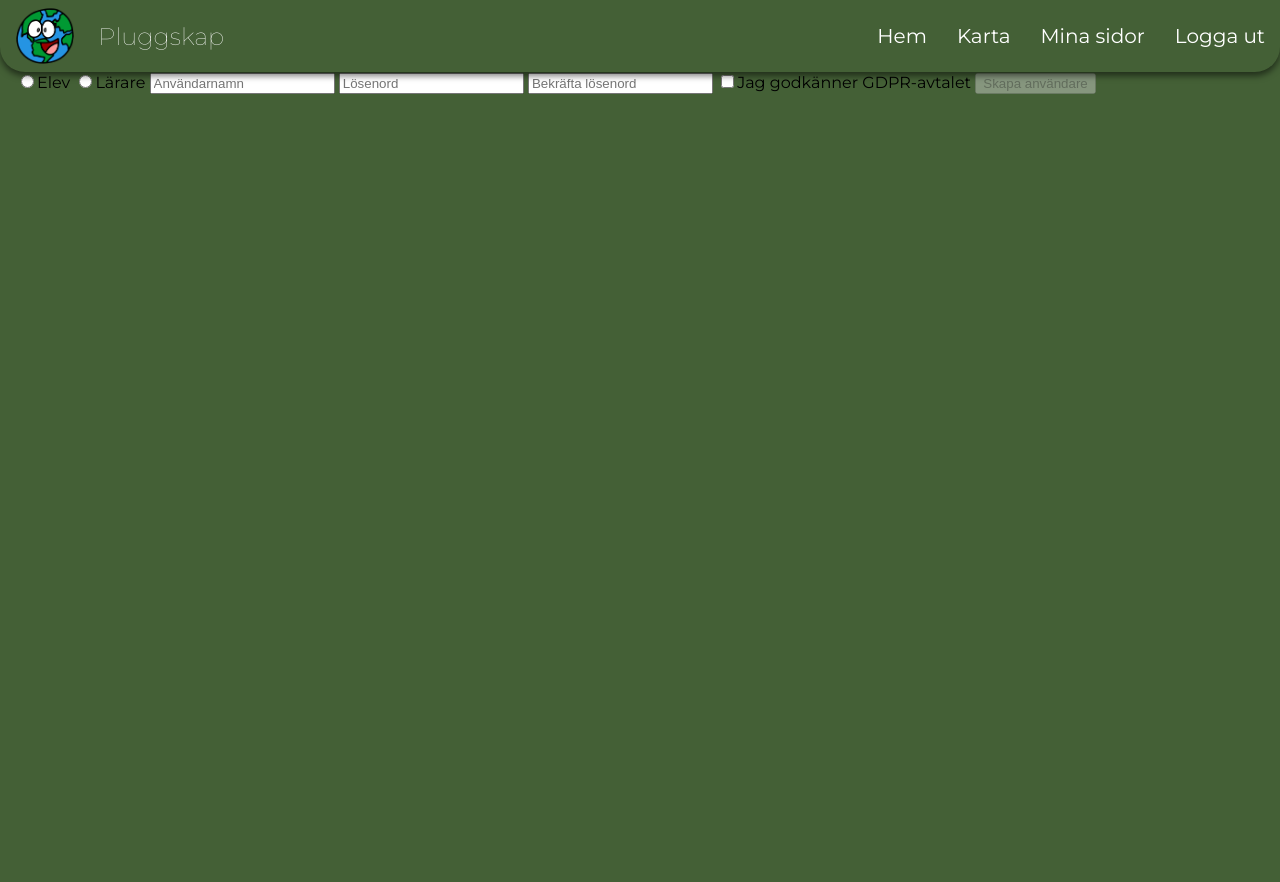
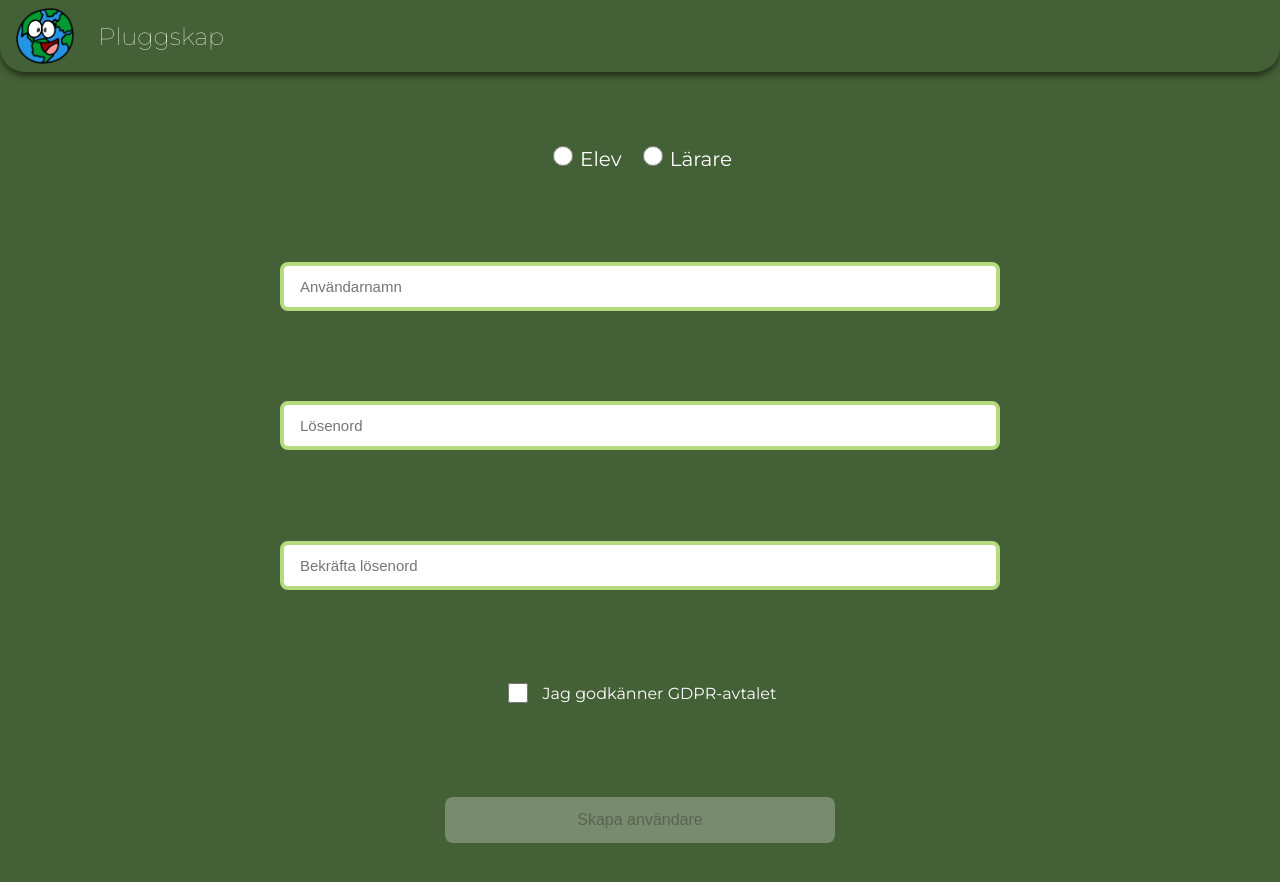
Before and after one commit to annabackegren/pluggskap, a website: page Public/HTML/register.html in a window 1280 px wide. Before the commit the page ends 800 px from the top, so only its background shows below. Drawn offline with Linux system fonts and the light colour scheme; a web font is replaced by a local one.

Commit message:
Fixat css för inlogg och registrering

```diff
--- /dev/null
+++ b/Public/CSS/login.css
@@ -0,0 +1,56 @@
+.nav-right {
+  display: none;
+}
+
+#loginform {
+  height: 842px;
+  width: 100%;
+  max-width: 768px;
+  margin: 0 auto;
+  display: flex;
+  flex-direction: column;
+  align-items: center;
+  gap: 18px;
+  padding: 16px 12px;
+  margin-top: 40px;
+}
+
+#username, #password {
+  width: 100%;
+  max-width: 390px;
+  padding: 12px 16px;
+  border: 4px solid #b6da7e;
+  border-radius: 8px;
+  font-size: 15px;
+  outline: none;
+}
+
+#username:focus, #password:focus {
+  border-color: #a68ec1;
+}
+
+#loginbtn {
+  width: 100%;
+  max-width: 390px;
+  font-size: 16px;
+  display: block;
+  margin: 0 auto;
+  background-color: #b6da7e;
+  color: black;
+  text-align: center;
+  height: 50px;
+  box-shadow: 0px 4px 6px rgba(0, 0, 0, 0.5);
+  border: none;
+  border-radius: 6px;
+  transition: transform 0.2s ease;
+  margin-top: 20px;
+}
+
+#loginbtn:hover {
+  cursor: pointer;
+  transform: scale(1.1);
+}
+
+#loginerror {
+  color: white;
+}
--- /dev/null
+++ b/Public/CSS/register.css
@@ -0,0 +1,129 @@
+.nav-right {
+  display: none;
+}
+
+#userinfo {
+  height: 842px;
+  width: 100%;
+  max-width: 768px;
+  margin: 0 auto;
+  display: flex;
+  flex-wrap: wrap;
+  justify-content: center;
+  align-items: center;
+  gap: 12px;
+  padding: 32px 24px;
+}
+
+label {
+  color: white;
+}
+
+.usertype {
+  accent-color: #a68ec1;
+  width: 20px;
+  height: 20px;
+}
+
+.radiobtns {
+  display: flex;
+  gap: 16px;
+  width: 100%;
+  flex-basis: 100%;
+  justify-content: center;
+  align-items: center;
+}
+
+.radiobtns label {
+  font-size: 20px;
+}
+
+
+#username, #password, #confirmpassword {
+  width: 100%;
+  padding: 12px 16px;
+  border: 4px solid #b6da7e;
+  border-radius: 8px;
+  font-size: 15px;
+  outline: none;
+}
+
+#username:focus, #password:focus, #confirmpassword:focus {
+  border-color: #a68ec1;
+}
+
+#passworderror, #cfpassworderror {
+  color: white;
+  font-size: 13px;
+}
+
+.passwordgroup {
+  width: 100%;
+  display: flex;
+  flex-direction: column;
+  gap: 4px;
+}
+
+#gdprcheck {
+  accent-color: #a68ec1;
+  width: 20px;
+  height: 20px;
+  margin-right: 15px;
+}
+
+#gdpr {
+  width: 100%;
+  display: flex;
+  justify-content: center;
+  align-items: center;
+}
+
+#submitbtn {
+  width: 100%;
+  max-width: 390px;
+  padding: 14px;
+  border: none;
+  border-radius: 8px;
+  font-size: 16px;
+  cursor: pointer;
+}
+
+#submitbtn:disabled {
+  cursor: not-allowed;
+}
+
+#submitbtn:hover:not(:disabled) {
+  background-color: #a68ec1;
+  color: black;
+}
+
+#usercreated {
+  color: white;
+  font-size: 30px;
+  font-weight: bold;
+  text-align: center;
+}
+
+#loginbtn {
+  font-size: 16px;
+  display: block;
+  margin: 0 auto;
+  background-color: #b6da7e;
+  color: black;
+  text-align: center;
+  height: 50px;
+  width: 100px;
+  box-shadow: 0px 4px 6px rgba(0, 0, 0, 0.5);
+  border: none;
+  border-radius: 6px;
+  transition: transform 0.2s ease;
+}
+
+#loginbtn:hover {
+  cursor: pointer;
+  transform: scale(1.1);
+}
+
+a {
+  text-decoration: none;
+}
--- a/Public/HTML/login.html
+++ b/Public/HTML/login.html
@@ -5,6 +5,7 @@
     <meta name="viewport" content="width=device-width, initial-scale=1.0" />
     <title>Pluggskap</title>
     <link rel="stylesheet" href="../CSS/index.css" />
+    <link rel="stylesheet" href="../CSS/login.css" />
     <link
       rel="icon"
       type="image/x-icon"
@@ -30,11 +31,9 @@
           type="password"
           required
         />
-        <input id="loginbtn" type="submit" value="Logga in" />
+        <span id="loginerror">Användarnamn eller lösenord är fel</span>
+        <input id="loginbtn" type="submit" value="LOGGA IN" />
       </form>
-      <div>
-        <p id="loginerror">Användarnamn eller lösenord är fel</p>
-      </div>
     </main>
     <footer></footer>
   </body>
--- a/Public/HTML/register.html
+++ b/Public/HTML/register.html
@@ -5,6 +5,7 @@
     <meta name="viewport" content="width=device-width, initial-scale=1.0" />
     <title>Pluggskap</title>
     <link rel="stylesheet" href="../CSS/index.css" />
+    <link rel="stylesheet" href="../CSS/register.css" />
     <link
       rel="icon"
       type="image/x-icon"
@@ -16,20 +17,28 @@
     <div id="header"></div>
     <main>
       <form id="userinfo" action="">
+        <div class="radiobtns">
+          <div>
             <input
               id="elevbtn"
               class="usertype"
               name="usertype"
               type="radio"
               value="elev"
-        />Elev
+            />
+            <label for="elevbtn">Elev</label>
+          </div>
+          <div>
             <input
               id="lararebtn"
               class="usertype"
               name="usertype"
               type="radio"
               value="larare"
-        />Lärare
+            />
+            <label for="lararebtn">Lärare</label>
+          </div>
+        </div>
         <input
           id="username"
           name="username"
@@ -37,6 +46,10 @@
           type="text"
           required
         />
+        <div class="passwordgroup">
+          <span id="passworderror"
+            >Lösenordet måste innehålla mer än 3 tecken</span
+          >
           <input
             id="password"
             name="password"
@@ -44,9 +57,9 @@
             type="password"
             required
           />
-        <span id="passworderror"
-          >Lösenordet måste innehålla mer än 3 tecken</span
-        >
+        </div>
+        <div class="passwordgroup">
+          <span id="cfpassworderror">Lösenordet matchar inte</span>
           <input
             id="confirmpassword"
             name="confirmpassword"
@@ -54,15 +67,17 @@
             type="password"
             required
           />
-        <span id="cfpassworderror">Lösenordet matchar inte</span>
-        <input id="gdprcheck" name="gdprcheck" type="checkbox" />Jag godkänner
-        GDPR-avtalet
+        </div>
+        <div id="gdpr">
+          <input id="gdprcheck" name="gdprcheck" type="checkbox" />
+          <label for="gdprcheck">Jag godkänner GDPR-avtalet</label>
+        </div>
         <input id="submitbtn" type="submit" value="Skapa användare" />
       </form>
       <div>
         <p id="usercreated">Användare skapad!</p>
       </div>
-      <a href="login.html"><button id="loginbtn">Logga in</button></a>
+      <a href="login.html"><button id="loginbtn">LOGGA IN</button></a>
     </main>
     <footer></footer>
   </body>
--- a/Public/js/register.js
+++ b/Public/js/register.js
@@ -9,6 +9,8 @@ const passwordError = document.querySelector("#passworderror");
 const cfpasswordError = document.querySelector("#cfpassworderror");
 const userCreated = document.querySelector("#usercreated");
 const loginBtn = document.querySelector("#loginbtn");
+const larareBtn = document.querySelector("#lararebtn");
+const elevBtn = document.querySelector("#elevbtn");
 
 loginBtn.style.display = "none";
 userCreated.style.display = "none";
@@ -35,7 +37,8 @@ function checkForm() {
     password.value.length > 3 &&
     confirmPassword.value.length > 3 &&
     password.value === confirmPassword.value &&
-    gdprcheck.checked === true
+    gdprcheck.checked === true &&
+    (larareBtn.checked === true || elevBtn.checked === true)
   ) {
     submitbtn.disabled = false;
   } else {
@@ -55,6 +58,9 @@ function errorForm() {
     cfpasswordError.style.display = "block";
   }
 }
+
+larareBtn.addEventListener("change", checkForm);
+elevBtn.addEventListener("change", checkForm);
 
 gdprcheck.addEventListener("change", checkForm);
 
```
Lines whose indentation alone changed are shown as unchanged.
